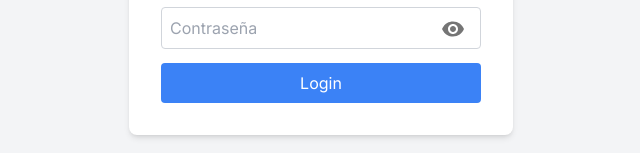
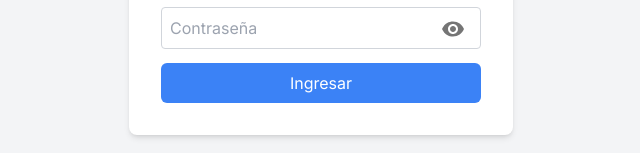
Before and after one commit to RamiroFerradas/Cocina-del-socorro, a Next.js app: page /login in a window 1280 px wide. Shown: the part 430-583 px from the top of the page, without its empty margins (319-959 px from the left). Built offline with nearby package versions, Linux system fonts and the light colour scheme; no server answers.

Commit message:
fix buttons

```diff
--- a/app/(auth)/login/page.tsx
+++ b/app/(auth)/login/page.tsx
@@ -5,6 +5,7 @@ import { loginUser, deleteUserCookie } from "@/app/services";
 import { useRouter, useSearchParams } from "next/navigation";
 import { IconButton, CircularProgress } from "@mui/material";
 import { Visibility, VisibilityOff } from "@mui/icons-material";
+import { Button } from "@/app/components";
 
 type LoginFormInputs = {
   username: string;
@@ -88,17 +89,9 @@ const Login = () => {
           </div>
           {error && <p className="text-red-500 mb-4 text-center">{error}</p>}
 
-          <button
-            type="submit"
-            className="w-full bg-blue-500 text-white py-2 rounded hover:bg-blue-600 transition flex justify-center items-center"
-            disabled={isLoading}
-          >
-            {isLoading ? (
-              <CircularProgress size={24} color="inherit" />
-            ) : (
-              "Login"
-            )}
-          </button>
+          <Button type="submit" isLoading={isLoading} className="w-full">
+            Ingresar
+          </Button>
         </form>
       </div>
     </div>
--- a/app/(pages)/products/components/Products.tsx
+++ b/app/(pages)/products/components/Products.tsx
@@ -28,6 +28,7 @@ const Products = ({ products }: Props) => {
   const [productIdToDelete, setProductIdToDelete] = useState<number | null>(
     null
   );
+  const [isLoadingButton, setIsLoadingButton] = useState(false);
   useEffect(() => {
     setFilteredProducts(products);
   }, [products]);
@@ -86,12 +87,10 @@ const Products = ({ products }: Props) => {
   };
 
   const handleSubmit = async (data: Product) => {
-    try {
-      await saveProduct({ data, isEdit: !!editingProduct });
-      setIsModalOpen(false);
-    } catch (error) {
-      console.error("Error processing product:", error);
-    }
+    setIsLoadingButton(true);
+    await saveProduct({ data, isEdit: !!editingProduct });
+    setIsModalOpen(false);
+    setIsLoadingButton(false);
   };
 
   const handleEdit = (product: Product) => {
@@ -112,7 +111,9 @@ const Products = ({ products }: Props) => {
 
   const confirmDelete = async () => {
     if (productIdToDelete !== null) {
+      setIsLoadingButton(true);
       await deleteProduct(productIdToDelete);
+      setIsLoadingButton(true);
       setIsConfirmationModalOpen(false);
     }
   };
@@ -179,6 +180,7 @@ const Products = ({ products }: Props) => {
           onSubmit={handleSubmit}
           defaultValues={editingProduct!}
           onClose={() => setIsModalOpen(false)}
+          isLoading={isLoadingButton}
         />
       </Modal>
       <ConfirmationModal
@@ -187,6 +189,7 @@ const Products = ({ products }: Props) => {
         onConfirm={confirmDelete}
         title="Confirmar Eliminación"
         message="¿Estás seguro de que deseas eliminar este producto? Esta acción no se puede deshacer."
+        isLoading={isLoadingButton}
       />
     </section>
   );
--- a/app/(pages)/products/components/index.ts
+++ b/app/(pages)/products/components/index.ts
@@ -1,5 +1,4 @@
 export * from './ProductCard';
 export * from './ProductCardSkeleton';
-export * from "../../../components/Modal";
 export * from './Products';
 export * from './ProductsLoadUi';
--- /dev/null
+++ b/app/components/Button.tsx
@@ -0,0 +1,34 @@
+import React, { ReactNode } from "react";
+import CircularProgress from "@mui/material/CircularProgress";
+import classNames from "classnames";
+
+// Extenderemos del button nativo de HTML
+interface ButtonProps extends React.ButtonHTMLAttributes<HTMLButtonElement> {
+  isLoading?: boolean; // Para manejar el estado de carga
+  className?: string; // Para personalizar las clases
+  children: ReactNode; // Contenido del botón
+}
+
+export const Button: React.FC<ButtonProps> = ({
+  isLoading = false,
+  disabled,
+  className = "",
+  children,
+  ...props
+}) => {
+  return (
+    <button
+      className={classNames(
+        "px-4 py-2 rounded-md flex justify-center items-center transition bg-blue-500 text-white min-w-32",
+        {
+          "opacity-50 cursor-default": isLoading || disabled,
+        },
+        className
+      )}
+      disabled={isLoading || disabled}
+      {...props}
+    >
+      {isLoading ? <CircularProgress size={24} color="inherit" /> : children}
+    </button>
+  );
+};
--- a/app/components/ConfirmationModal.tsx
+++ b/app/components/ConfirmationModal.tsx
@@ -1,5 +1,5 @@
 import React from "react";
-import { Modal } from "@/app/components";
+import { Button, Modal } from "@/app/components";
 
 interface ConfirmationModalProps {
   isOpen: boolean;
@@ -7,6 +7,7 @@ interface ConfirmationModalProps {
   onConfirm: () => void;
   title: string;
   message: string;
+  isLoading?: boolean;
 }
 
 const ConfirmationModal: React.FC<ConfirmationModalProps> = ({
@@ -15,24 +16,26 @@ const ConfirmationModal: React.FC<ConfirmationModalProps> = ({
   onConfirm,
   title,
   message,
+  isLoading,
 }) => {
   return (
     <Modal isOpen={isOpen} onClose={onClose} title={title}>
-      <div className="py-4">
+      <div>
         <p className="mb-4">{message}</p>
         <div className="flex justify-end gap-2">
-          <button
+          <Button
             onClick={onConfirm}
-            className="px-4 py-2 bg-red-500 text-white rounded-md"
+            className=" bg-red-500 text-white rounded-md"
+            isLoading={isLoading}
           >
             Confirmar
-          </button>
-          <button
+          </Button>
+          <Button
             onClick={onClose}
-            className="px-4 py-2 bg-gray-300 rounded-md"
+            className="px-4 py-2 bg-gray-300 !text-black rounded-md"
           >
             Cancelar
-          </button>
+          </Button>
         </div>
       </div>
     </Modal>
--- a/app/components/ReusableForm.tsx
+++ b/app/components/ReusableForm.tsx
@@ -1,5 +1,6 @@
 "use client";
 import { useForm, SubmitHandler, FieldValues } from "react-hook-form";
+import { Button } from "./Button";
 
 interface Field {
   name: string;
@@ -15,6 +16,7 @@ interface ReusableFormProps<T extends FieldValues> {
   defaultValues?: T;
   submitButtonText?: string;
   onClose: () => void;
+  isLoading?: boolean;
 }
 
 export function ReusableForm<T extends FieldValues>({
@@ -23,6 +25,7 @@ export function ReusableForm<T extends FieldValues>({
   defaultValues = {} as T,
   submitButtonText = "Guardar",
   onClose,
+  isLoading,
 }: ReusableFormProps<T>) {
   const {
     register,
@@ -35,8 +38,8 @@ export function ReusableForm<T extends FieldValues>({
 
   const handleNumberInput = (event: React.ChangeEvent<HTMLInputElement>) => {
     const { value, id } = event.target;
-    const formattedValue = value.replace(",", "."); // Reemplazar comas por puntos
-    setValue(id as any, formattedValue as any); // Actualizar el valor del input
+    const formattedValue = value.replace(",", ".");
+    setValue(id as any, formattedValue as any);
   };
 
   const maxRowsPerColumn = 5;
@@ -83,19 +86,17 @@ export function ReusableForm<T extends FieldValues>({
         </div>
       ))}
       <div className="col-span-full flex justify-between mt-4">
-        <button
+        <Button
           type="button"
           onClick={onClose}
           className="bg-gray-500 text-white px-4 py-2 rounded"
         >
           Cancelar
-        </button>
-        <button
-          type="submit"
-          className="bg-blue-500 text-white px-4 py-2 rounded"
-        >
+        </Button>
+
+        <Button type="submit" isLoading={isLoading}>
           {submitButtonText}
-        </button>
+        </Button>
       </div>
     </form>
   );
--- a/app/components/index.ts
+++ b/app/components/index.ts
@@ -1,3 +1,4 @@
+export * from './Button';
 export * from './ConfirmationModal';
 export * from './Header';
 export * from './Modal';
--- a/package.json
+++ b/package.json
@@ -14,6 +14,7 @@
     "@mui/icons-material": "^6.0.1",
     "@mui/material": "^6.0.1",
     "axios": "^1.7.7",
+    "classnames": "^2.5.1",
     "next": "14.2.7",
     "react": "^18",
     "react-dom": "^18",
```
Also changed, not shown: 1 other file (tests, documents, lock files or other folders).
